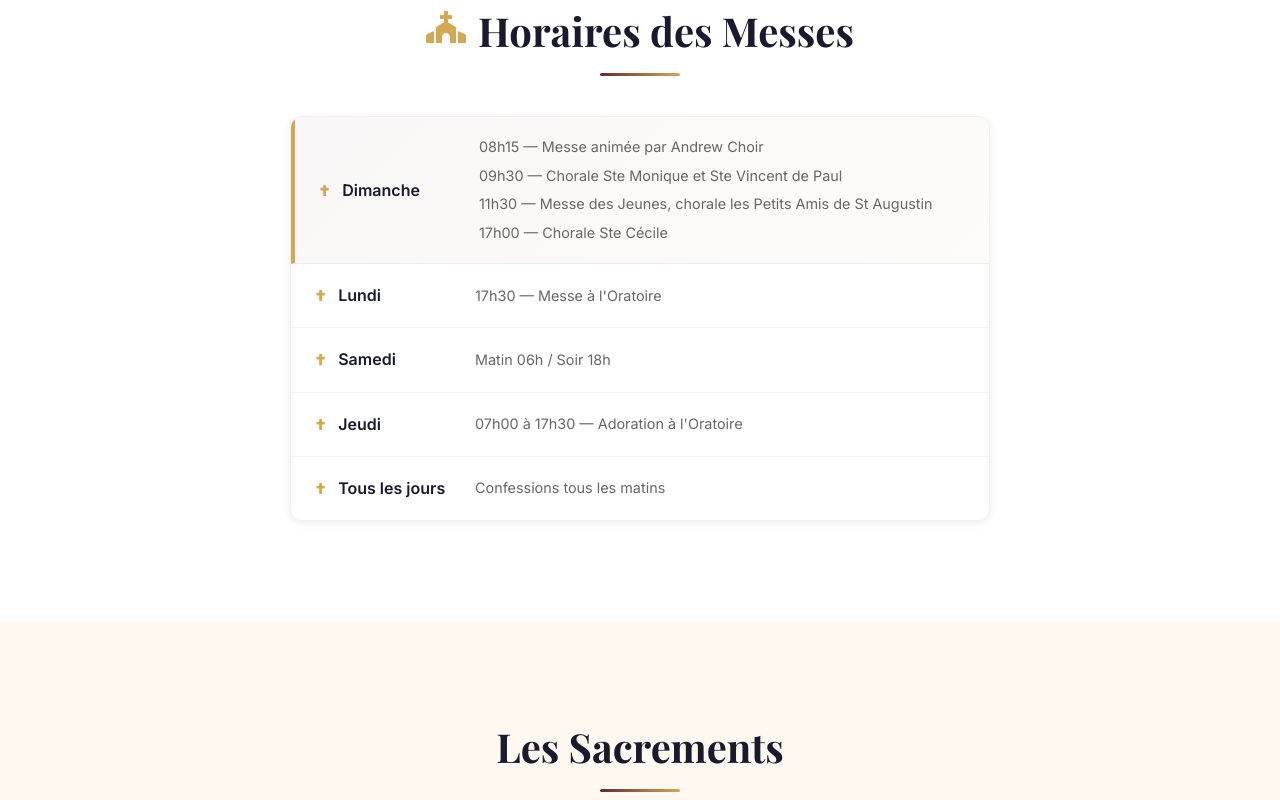
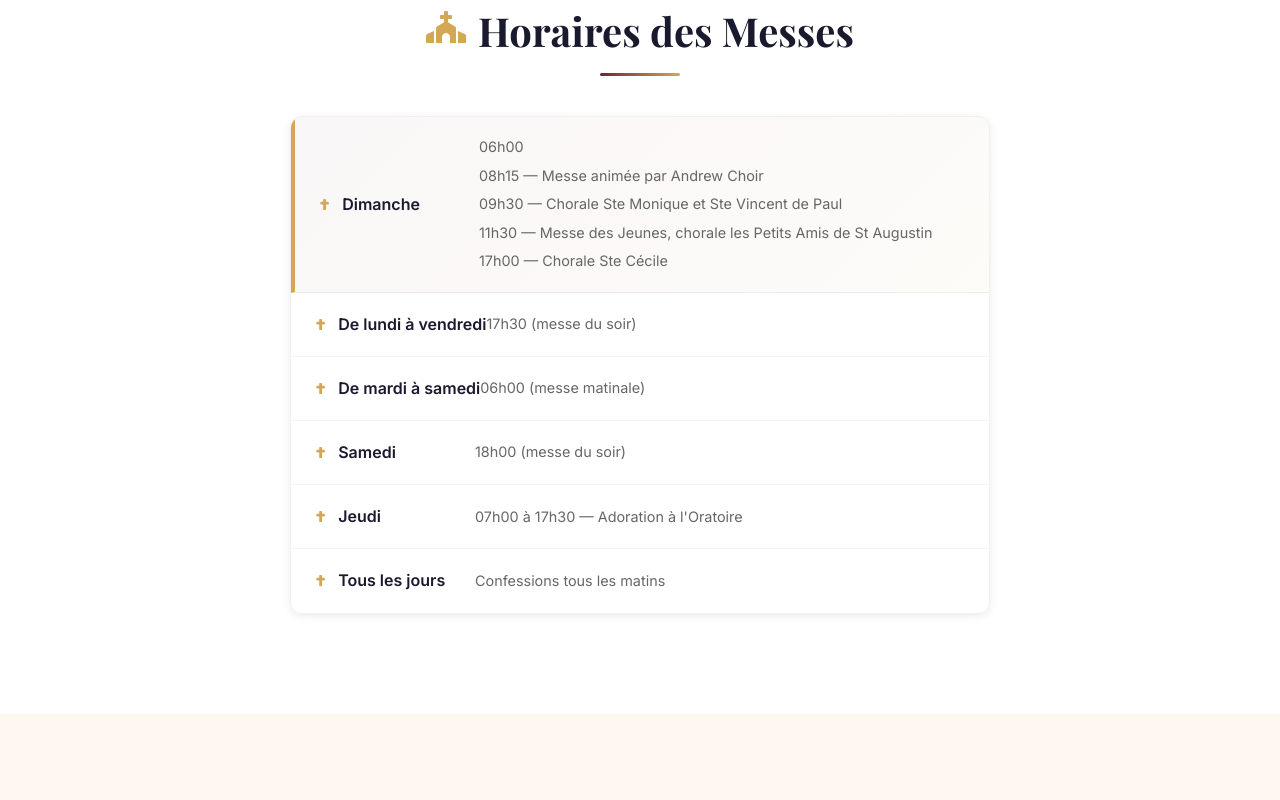
Before and after one commit to LIONELNOMO/site-st-augustin_Nnom_Nam, a React (Vite) app: page /#/horaires in a window 1280 px wide. Shown: the part 660-1460 px from the top of the page. Built offline with nearby package versions, Linux system fonts and the light colour scheme; a web font is replaced by a local one.

Commit message:
les modifications sur les horaires de messes

```diff
--- a/src/pages/Horaires.jsx
+++ b/src/pages/Horaires.jsx
@@ -15,6 +15,7 @@ const massSchedule = [
     {
         day: 'Dimanche',
         times: [
+            '06h00',
             '08h15 — Messe animée par Andrew Choir',
             '09h30 — Chorale Ste Monique et Ste Vincent de Paul',
             '11h30 — Messe des Jeunes, chorale les Petits Amis de St Augustin',
@@ -22,8 +23,9 @@ const massSchedule = [
         ],
         highlight: true
     },
-    { day: 'Lundi', times: ['17h30 — Messe à l\'Oratoire'] },
-    { day: 'Samedi', times: ['Matin 06h / Soir 18h'] },
+    { day: 'De lundi à vendredi', times: ['17h30 (messe du soir)'] },
+    { day: 'De mardi à samedi', times: ['06h00 (messe matinale)'] },
+    { day: 'Samedi', times: ['18h00 (messe du soir)'] },
     { day: 'Jeudi', times: ['07h00 à 17h30 — Adoration à l\'Oratoire'] },
     { day: 'Tous les jours', times: ['Confessions tous les matins'] },
 ];
```
